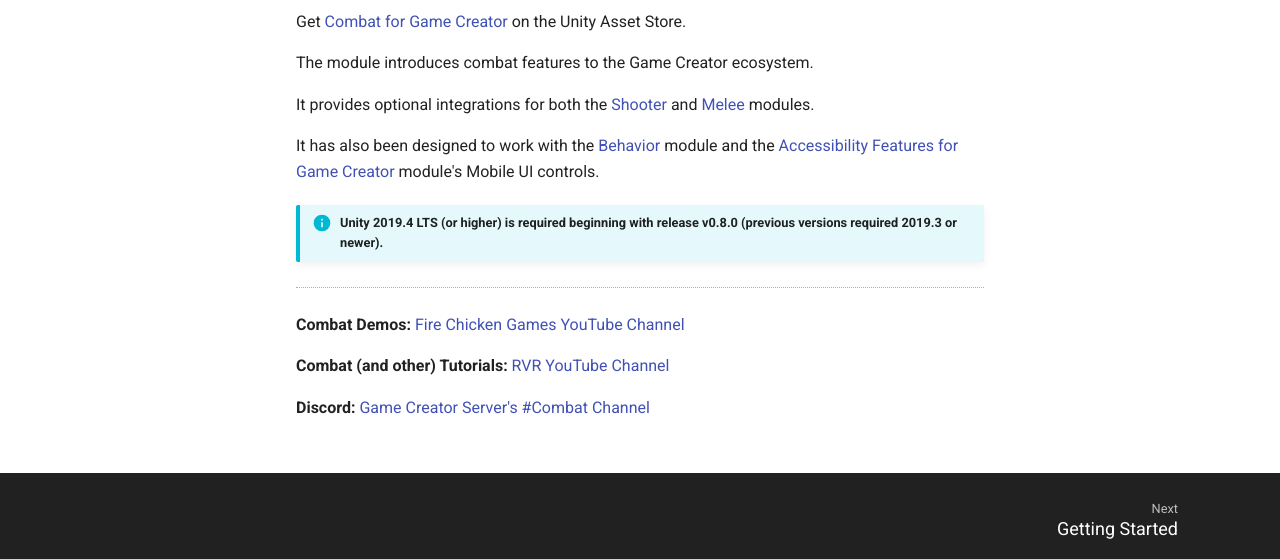
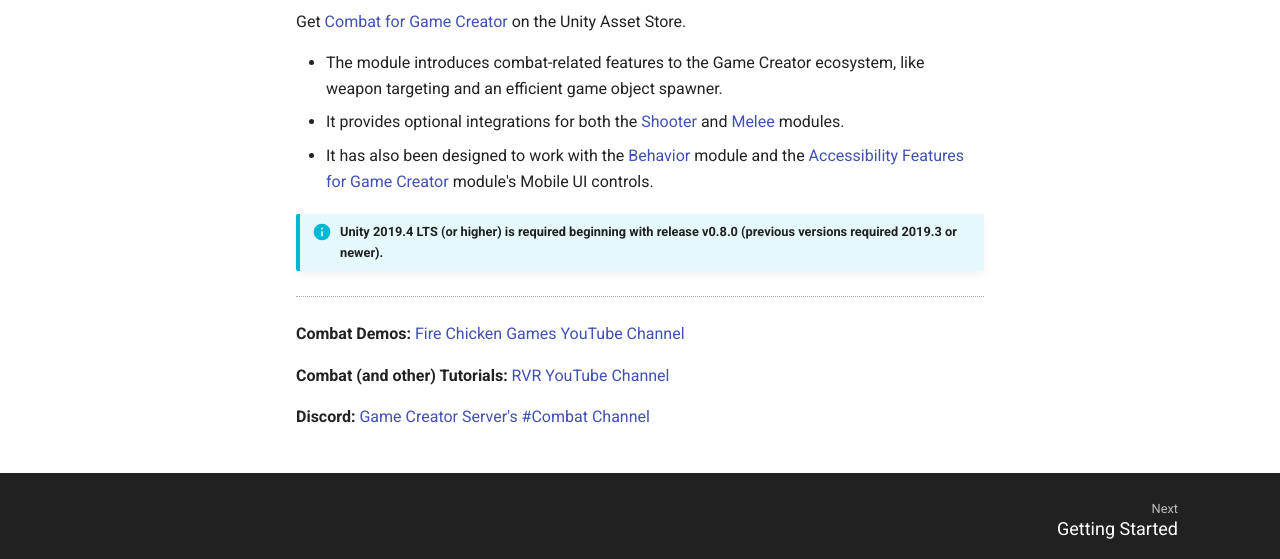
Before and after one commit to fire-chicken-games/firechickengames-docs, a plain HTML site: page index.html in a window 1280 px wide. Shown: the part 171-730 px from the top of the page. Drawn offline with Linux system fonts and the light colour scheme.

Commit message:
Deployed 1e5a39d with MkDocs version: 1.1.2

```diff
--- a/index.html
+++ b/index.html
@@ -364,11 +364,13 @@
 
                 <h1 id="welcome">Welcome<a class="headerlink" href="#welcome" title="Permanent link">#</a></h1>
 <p>Get <a href="https://assetstore.unity.com/packages/tools/input-management/combat-for-game-creator-164669?aid=1101leteS">Combat for Game Creator</a> on the Unity Asset Store.</p>
-<p>The module introduces combat features to the Game Creator ecosystem. </p>
-<p>It provides optional integrations for both the
+<ul>
+<li>The module introduces combat-related features to the Game Creator ecosystem, like weapon targeting and an efficient game object spawner. </li>
+<li>It provides optional integrations for both the
 <a href="https://assetstore.unity.com/packages/templates/systems/shooter-155705?aid=1101leteS">Shooter</a> and
-<a href="https://assetstore.unity.com/packages/templates/systems/melee-164145?aid=1101leteS">Melee</a> modules. </p>
-<p>It has also been designed to work with the <a href="https://assetstore.unity.com/packages/tools/ai/behavior-141443?aid=1101leteS">Behavior</a> module and the <a href="https://assetstore.unity.com/packages/tools/utilities/accessibility-features-for-game-creator-149171?aid=1101leteS">Accessibility Features for Game Creator</a> module's Mobile UI controls.</p>
+<a href="https://assetstore.unity.com/packages/templates/systems/melee-164145?aid=1101leteS">Melee</a> modules. </li>
+<li>It has also been designed to work with the <a href="https://assetstore.unity.com/packages/tools/ai/behavior-141443?aid=1101leteS">Behavior</a> module and the <a href="https://assetstore.unity.com/packages/tools/utilities/accessibility-features-for-game-creator-149171?aid=1101leteS">Accessibility Features for Game Creator</a> module's Mobile UI controls.</li>
+</ul>
 <div class="admonition info">
 <p class="admonition-title">Unity 2019.4 LTS (or higher) is required beginning with release v0.8.0 (previous versions required 2019.3 or newer).</p>
 </div>
```
Also changed, not shown: search/search_index.json (+1 -1 lines), 1 other file.
